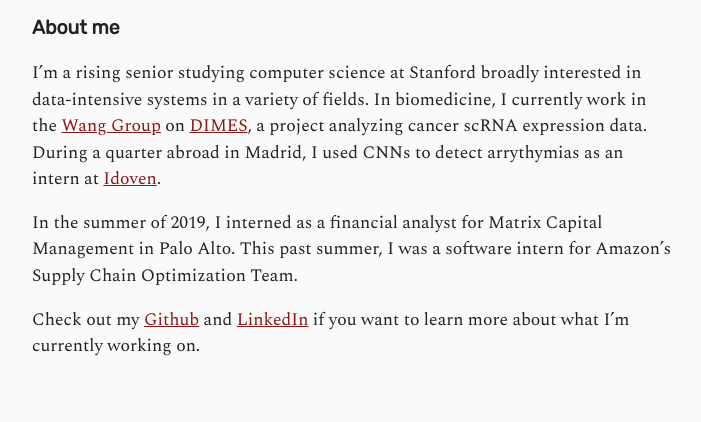
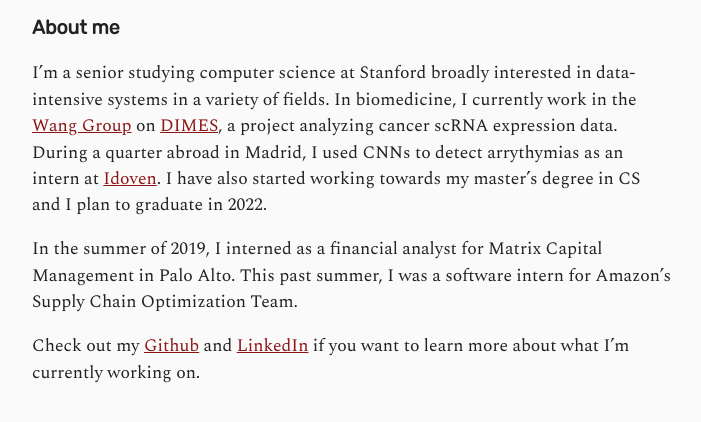
Before and after one commit to pboennig/pboennig.github.io, a plain HTML site: page index.html in a window 1280 px wide. Shown: the part 82-504 px from the top of the page, without its empty margins (288-989 px from the left). Drawn offline with nearby package versions, Linux system fonts and the light colour scheme.

Commit message:
update bio?

```diff
--- a/index.html
+++ b/index.html
@@ -23,7 +23,7 @@
 
         <p>
         <div class="homepage-content">
-        <p>I&rsquo;m a rising senior studying computer science at Stanford broadly interested in data-intensive systems in a variety of fields. In biomedicine, I currently work in the <a href="https://wanggroup.stanford.edu">Wang Group</a> on <a href="https://github.com/pboennig/DIMES">DIMES</a>, a project analyzing cancer scRNA expression data. During a quarter abroad in Madrid, I used CNNs to detect arrythymias as an intern at <a href="https://idoven.ai/?lang=en">Idoven</a>.</p>
+        <p>I&rsquo;m a senior studying computer science at Stanford broadly interested in data-intensive systems in a variety of fields. In biomedicine, I currently work in the <a href="https://wanggroup.stanford.edu">Wang Group</a> on <a href="https://github.com/pboennig/DIMES">DIMES</a>, a project analyzing cancer scRNA expression data. During a quarter abroad in Madrid, I used CNNs to detect arrythymias as an intern at <a href="https://idoven.ai/?lang=en">Idoven</a>. I have also started working towards my master&rsquo;s degree in CS and I plan to graduate in 2022.</p>
 <p>In the summer of 2019, I interned as a financial analyst for Matrix Capital Management in Palo Alto. This past summer, I was a software intern for Amazon&rsquo;s Supply Chain Optimization Team.</p>
 <p>Check out my <a href="https://github.com/pboennig">Github</a> and <a href="https://linkedin.com/in/pboennig">LinkedIn</a> if you want to learn more about what I&rsquo;m currently working on.</p>
 
```
